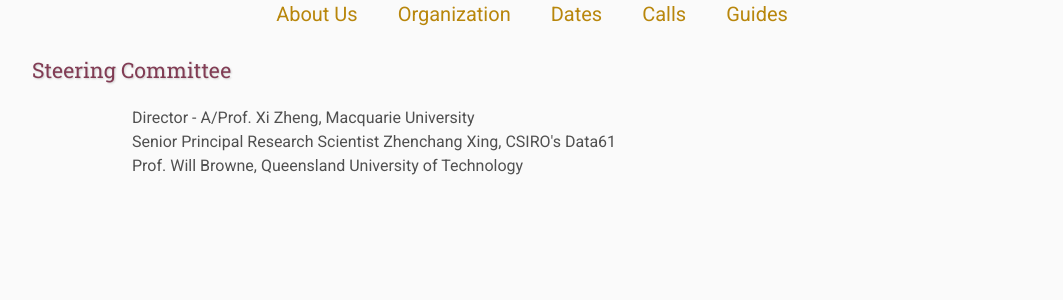
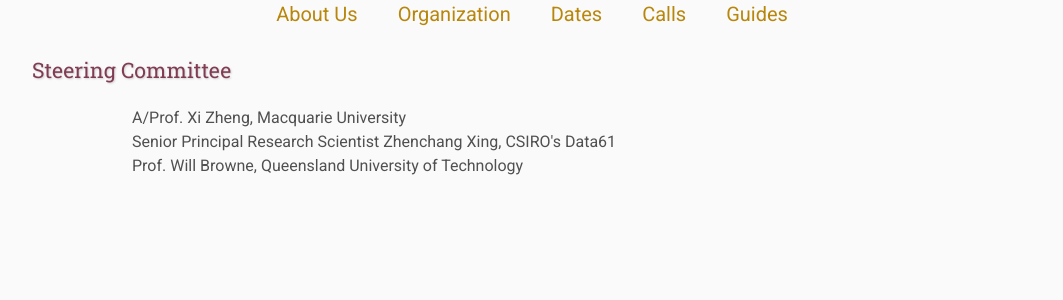
Before and after one commit to ITSEG-MQ/website-iclars-conf, a Jekyll site: the page built from organization/index.html, in a window 1280 px wide. Shown: the part 383-683 px from the top of the page, without its empty margins (108-1171 px from the left). Built offline with Jekyll 4.4.1, drawn with Linux system fonts in a browser that asks for light colours.

Commit message:
Remove 'Director' title from committee member

```diff
--- a/organization/index.html
+++ b/organization/index.html
@@ -6,7 +6,7 @@
 <h4>Steering Committee</h4>
 
 <ul>
-    <li>Director - A/Prof. Xi Zheng, Macquarie University</li>
+    <li>A/Prof. Xi Zheng, Macquarie University</li>
     <li>Senior Principal Research Scientist Zhenchang Xing, CSIRO's Data61</li>
     <li>Prof. Will Browne, Queensland University of Technology</li>
 </ul>
```
